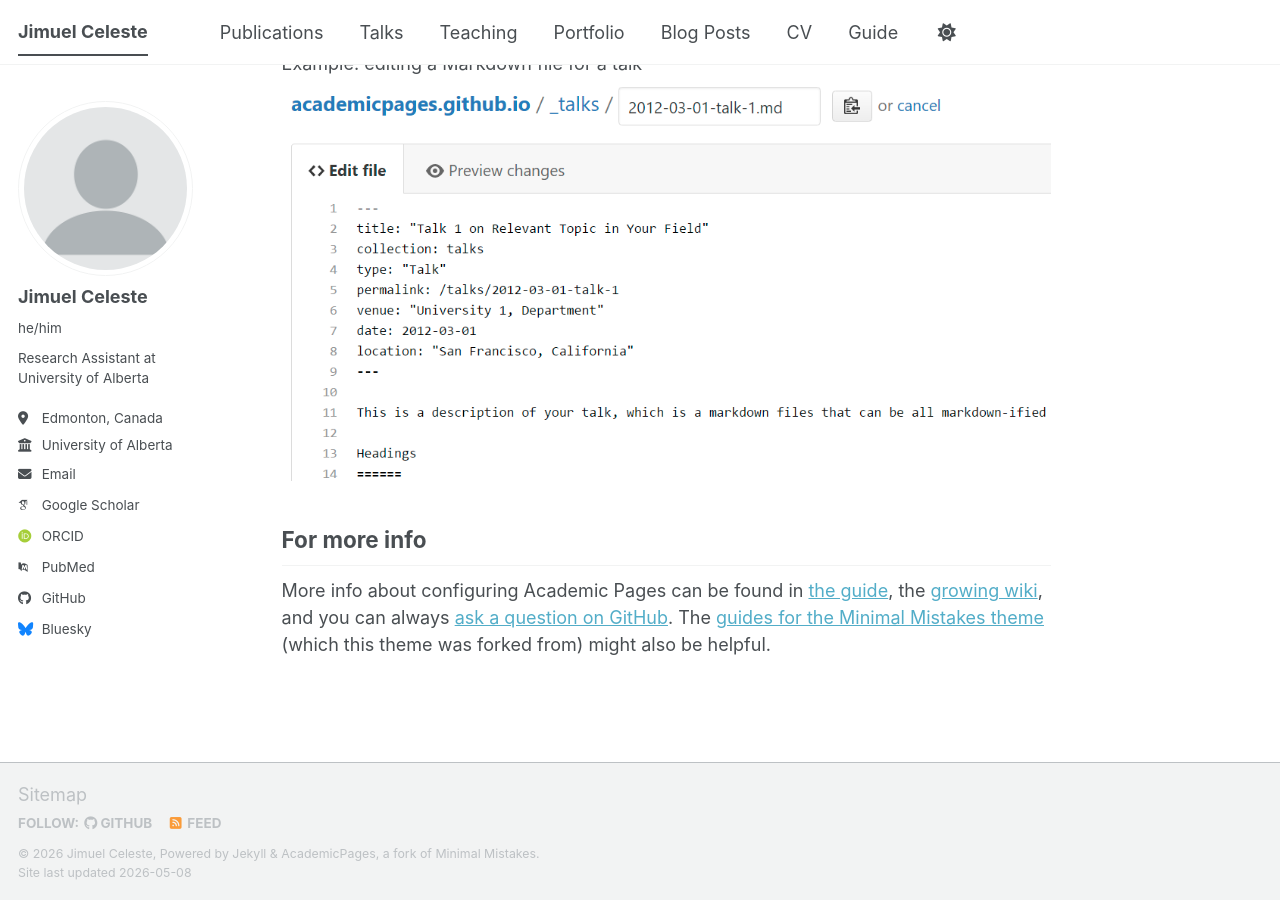
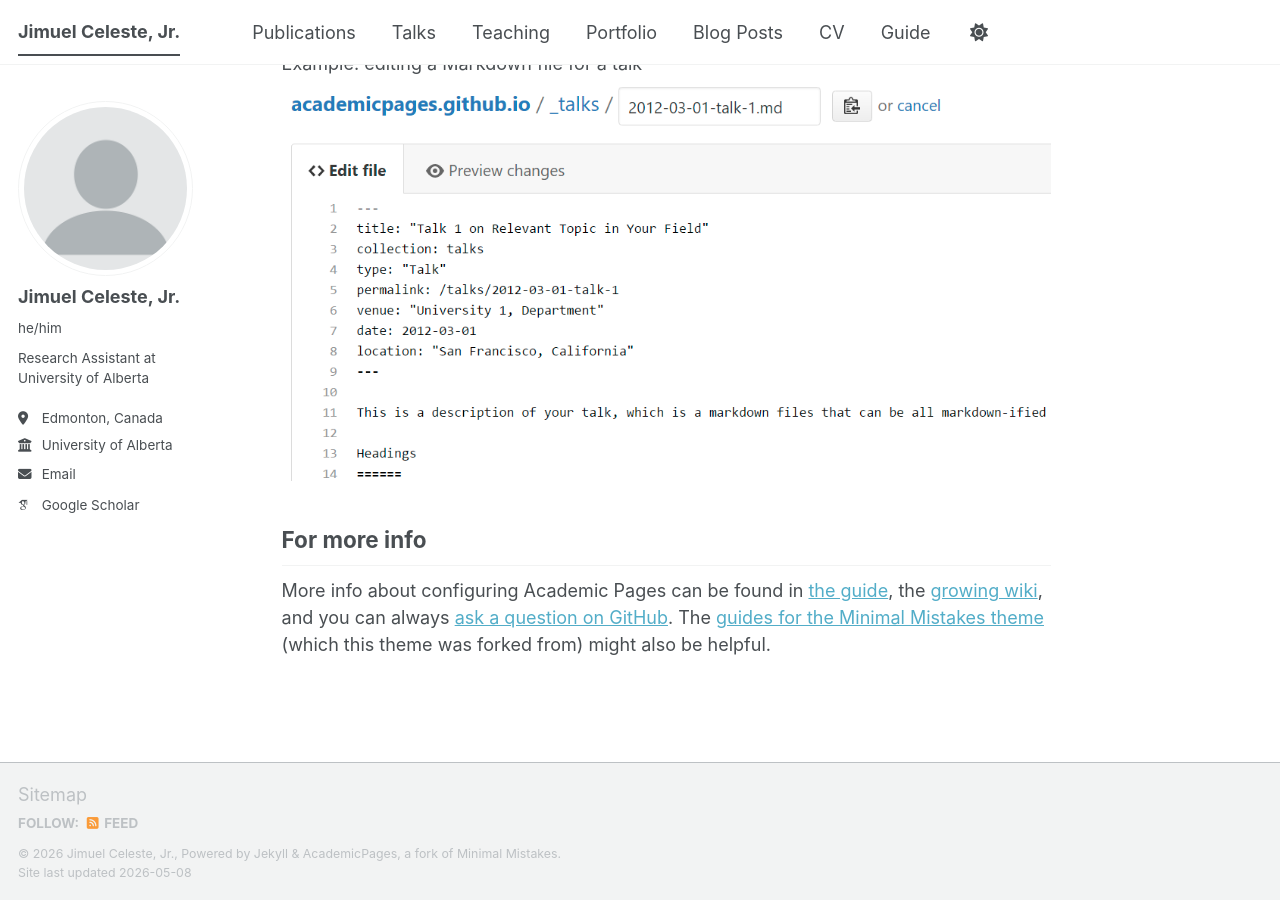
Before and after one commit to jimuelceleste/jimuelceleste.github.io, a Jekyll site: the page built from _pages/about.md, in a window 1280 px wide and 900 px high, scrolled down 2720 px. Built offline with Jekyll 4.4.1, drawn with Linux system fonts in a browser that asks for light colours; some web fonts are replaced; a script bundle is joined from its source files by our own code; library files that are not in the unit come from our copies; some of the changed lines change nothing that is shown.

Commit message:
Update _config.yml

```diff
--- a/_config.yml
+++ b/_config.yml
@@ -9,9 +9,9 @@
 # Basic Site Settings
 locale                   : "en-US"
 site_theme               : "default" # The available themes options are "default", "air", "sunrise", "mint", "dirt" and "contrast"
-title                    : "Jimuel Celeste"
+title                    : "Jimuel Celeste, Jr."
 title_separator          : "-"
-name                     : &name "Jimuel Celeste"
+name                     : &name "Jimuel Celeste, Jr."
 description              : &description "Your Name's academic portfolio"   # Update this with a general description of your site, this is the default if not overridden by a page
 url                      : https://jimuelceleste.github.io # The base hostname & protocol for your site e.g. "https://[your GitHub username].github.io",
                                                            # or if you already have some other page hosted on Github then use "https://[your GitHub username].github.io/[Your Repo Name]"
@@ -24,7 +24,7 @@ repository               : "jimuelceleste/jimuelceleste.github.io"
 author:
   # Biographic information
   avatar           : "profile.png"
-  name             : "Jimuel Celeste"
+  name             : "Jimuel Celeste, Jr."
   pronouns         : "he/him" # example: "she/her"
   bio              : "Research Assistant at University of Alberta"
   location         : "Edmonton, Canada"
@@ -38,10 +38,10 @@ author:
   googlescholar    : "https://scholar.google.com/citations?user=TtVbjCAAAAAJ&hl=en"
   inspire-hep      : # URL
   impactstory      : # URL
-  orcid            : "https://orcid.org/yourorcidurl"
+  orcid            : # "https://orcid.org/"
   semantic         : # URL
   ssrn             : # URL
-  pubmed           : "https://www.ncbi.nlm.nih.gov/pubmed/?term=john+snow"
+  pubmed           : # "https://www.ncbi.nlm.nih.gov/pubmed/?term=john+snow"
   researchgate     : # URL
   scopus           : # URL
   zotero           : # URL
@@ -51,13 +51,13 @@ author:
   bitbucket        : # Username - Update with your username on the site
   codepen          : # Username
   dribbble         : # Username
-  github           : "academicpages"
+  github           : #
   kaggle           : # Username
   stackoverflow    : # User number or user number and name (i.e., use "1" or "1/jeff-atwood")
 
   # Social media
   artstation       : # Username
-  bluesky          : "bsky.app" # Replace this with you Bluesky username
+  bluesky          : # "bsky.app" # Replace this with you Bluesky username
   facebook         : # Username
   flickr           : # Username
   foursquare       : # Username
@@ -84,8 +84,8 @@ author:
 
 # Publication Category - The following the list of publication categories and their headings
 publication_category:
-  books:
-    title: 'Books'
+  #books:
+  #  title: 'Books'
   manuscripts:
     title: 'Journal Articles'
   conferences:
```
